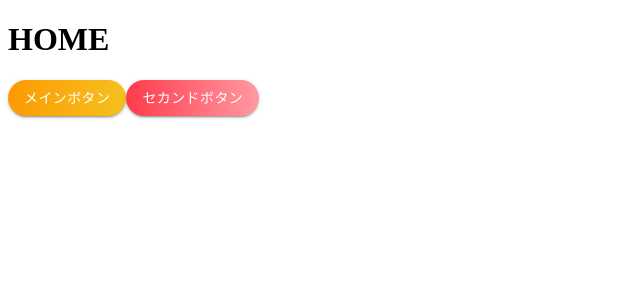
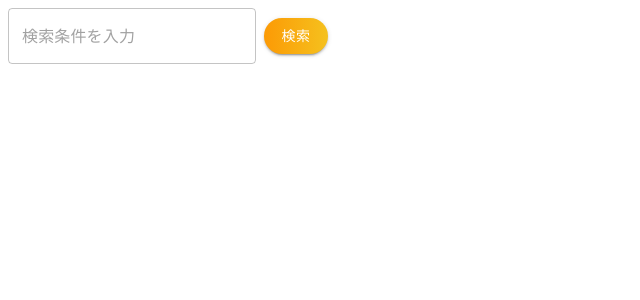
Before and after one commit to sakakidai/react-tsx-sample, a React (Create React App) app: page / in a window 1280 px wide. Shown: the top 300 px of the page, without its empty margins (0-640 px from the left). Built offline with nearby package versions, Linux system fonts and the light colour scheme.

Commit message:
検索フォームコンポーネントの作成

```diff
--- a/src/App.tsx
+++ b/src/App.tsx
@@ -1,5 +1,12 @@
+import { ThemeProvider } from '@mui/material/styles'
+import { mainTheme } from 'components/theme'
+
 import { Home } from 'components/pages/Home'
 
 export const App = () => {
-  return <Home />
+  return (
+    <ThemeProvider theme={mainTheme}>
+      <Home />
+    </ThemeProvider>
+  )
 }
--- a/src/components/atoms/button/BaseButton.tsx
+++ b/src/components/atoms/button/BaseButton.tsx
@@ -1,6 +1,4 @@
 import { ReactNode } from 'react'
-import { ThemeProvider } from '@mui/material/styles'
-import { mainTheme } from 'components/theme'
 import { styled } from '@mui/material/styles'
 import Button from '@mui/material/Button'
 
@@ -8,15 +6,13 @@ export const BaseButton = (props: { children: ReactNode; color: 'primary' | 'sec
   const { children, color } = props
 
   return (
-    <ThemeProvider theme={mainTheme}>
-      <BaseStyleButton variant="contained" color={color}>
-        {children}
-      </BaseStyleButton>
-    </ThemeProvider>
+    <SBaseButton variant="contained" color={color}>
+      {children}
+    </SBaseButton>
   )
 }
 
-const BaseStyleButton = styled(Button)`
+const SBaseButton = styled(Button)`
   border-radius: 9999px;
   color: white;
   background-image: ${({ theme, color }) => {
--- /dev/null
+++ b/src/components/atoms/input/input.tsx
@@ -0,0 +1,6 @@
+import { OutlinedInput } from '@mui/material'
+
+export const Input = (props: { placeholder?: string }) => {
+  const { placeholder = '' } = props
+  return <OutlinedInput placeholder={placeholder} />
+}
--- /dev/null
+++ b/src/components/molecules/SerchInput.tsx
@@ -0,0 +1,24 @@
+import { styled } from '@mui/material/styles'
+
+import { PrimaryButton } from 'components/atoms/button/PrimaryButton'
+import { Input } from 'components/atoms/input/input'
+
+export const SeachInput = () => {
+  return (
+    <SContainer>
+      <Input placeholder="検索条件を入力" />
+      <SButtonWapper>
+        <PrimaryButton>検索</PrimaryButton>
+      </SButtonWapper>
+    </SContainer>
+  )
+}
+
+const SContainer = styled('div')`
+  display: flex;
+  align-items: center;
+`
+
+const SButtonWapper = styled('div')`
+  padding-left: 8px;
+`
--- a/src/components/pages/Home.tsx
+++ b/src/components/pages/Home.tsx
@@ -1,12 +1,9 @@
-import { PrimaryButton } from 'components/atoms/button/PrimaryButton'
-import { SecondaryButton } from 'components/atoms/button/SecondaryButton'
+import { SeachInput } from 'components/molecules/SerchInput'
 
 export const Home = () => {
   return (
     <div>
-      <h1>HOME</h1>
-      <PrimaryButton>メインボタン</PrimaryButton>
-      <SecondaryButton>セカンドボタン</SecondaryButton>
+      <SeachInput />
     </div>
   )
 }
```
